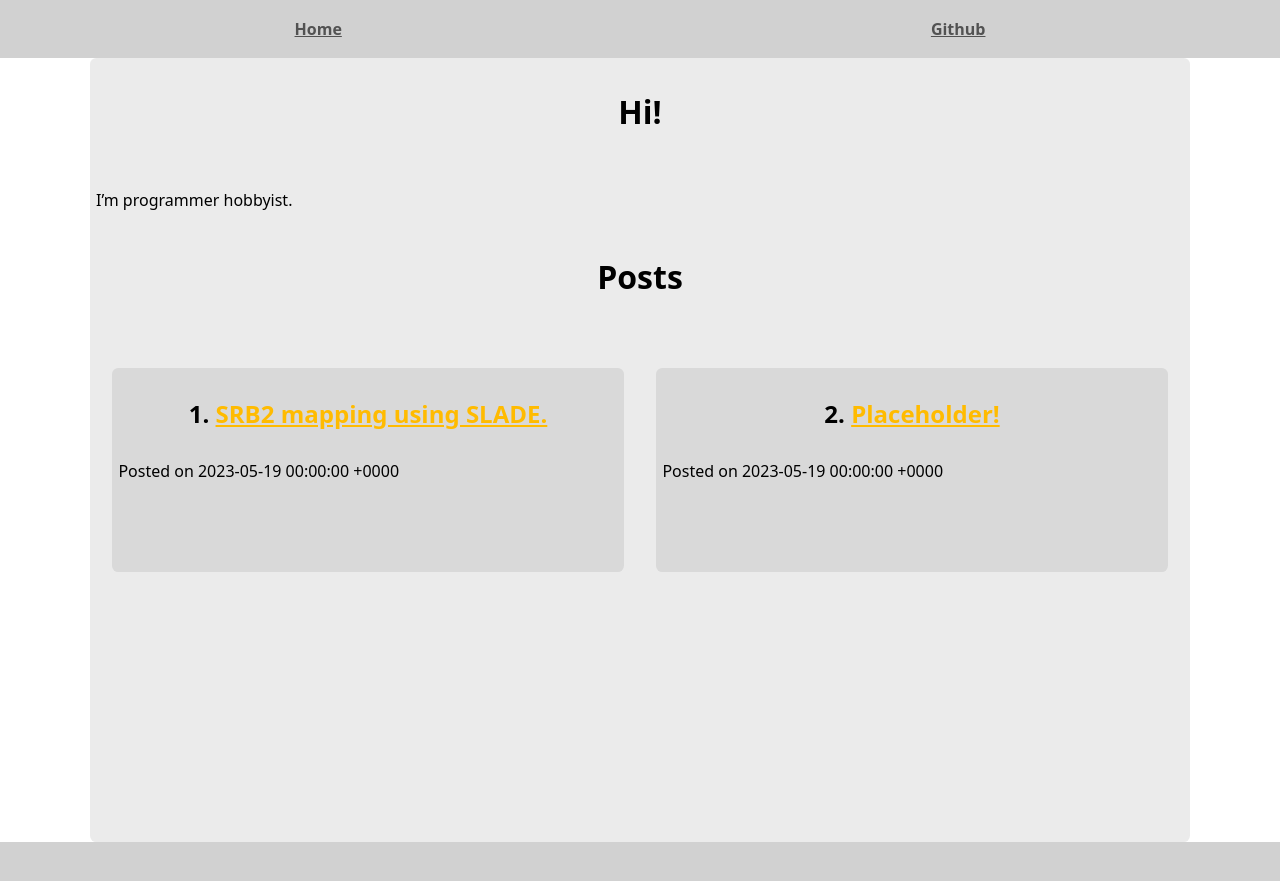
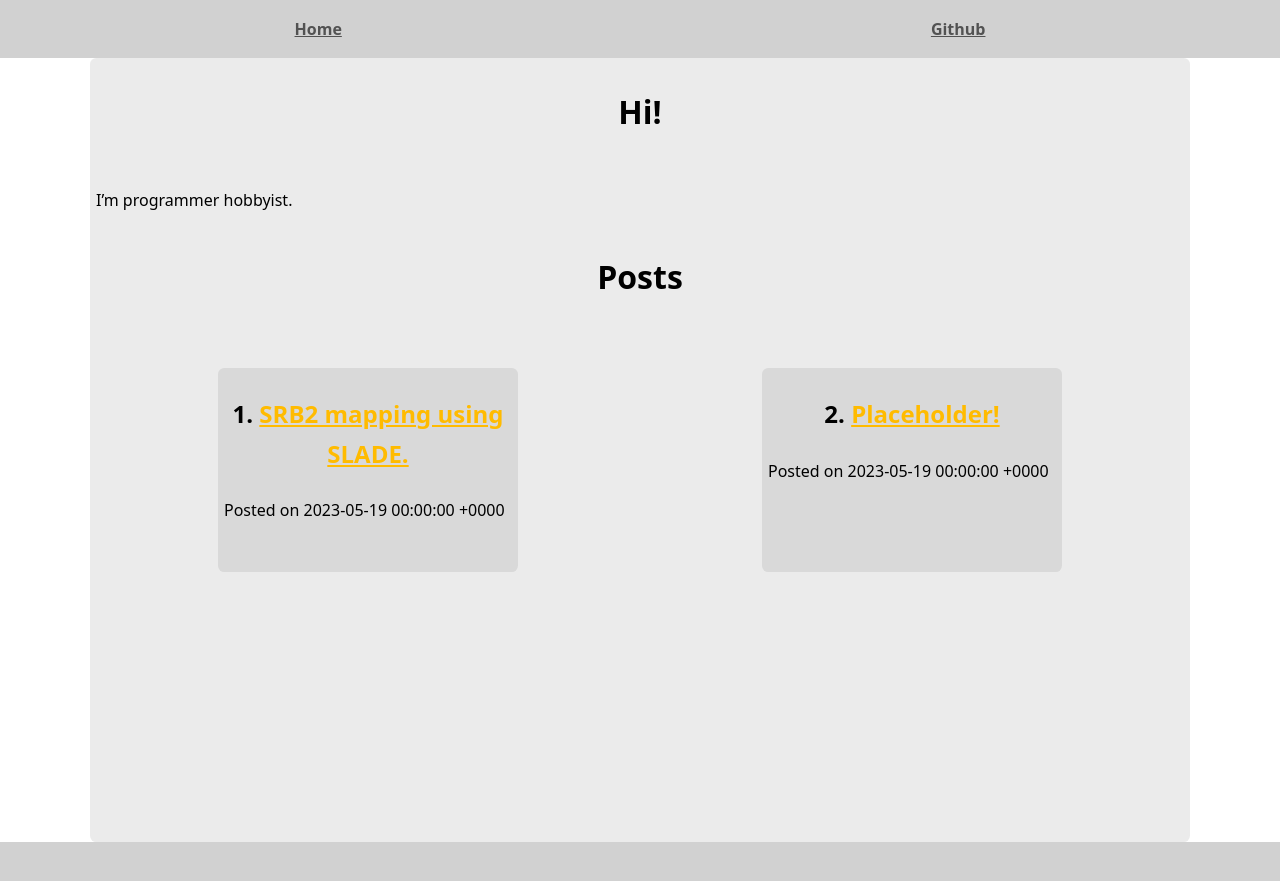
Before and after one commit to Foxelyss/Foxelyss.github.io, a Jekyll site: the page built from index.md, in a window 1280 px wide. Shown: the top 881 px of the page. Built offline with Jekyll 4.4.1, drawn with Linux system fonts in a browser that asks for light colours.

Commit message:
fix typo

```diff
--- a/_includes/postsList.html
+++ b/_includes/postsList.html
@@ -1,6 +1,6 @@
-<ul class="container">
+<ul class="container" style="flex-grow: 1">
   {% for post in site.posts %}
-  <li class="postCard roundedBorder" style="flex-grow: 1">
+  <li class="postCard roundedBorder">
     <h2><a href="{{ post.url }}">{{ post.title }}</a></h2>
     Posted on {{ post.date }}
   </li>
```
